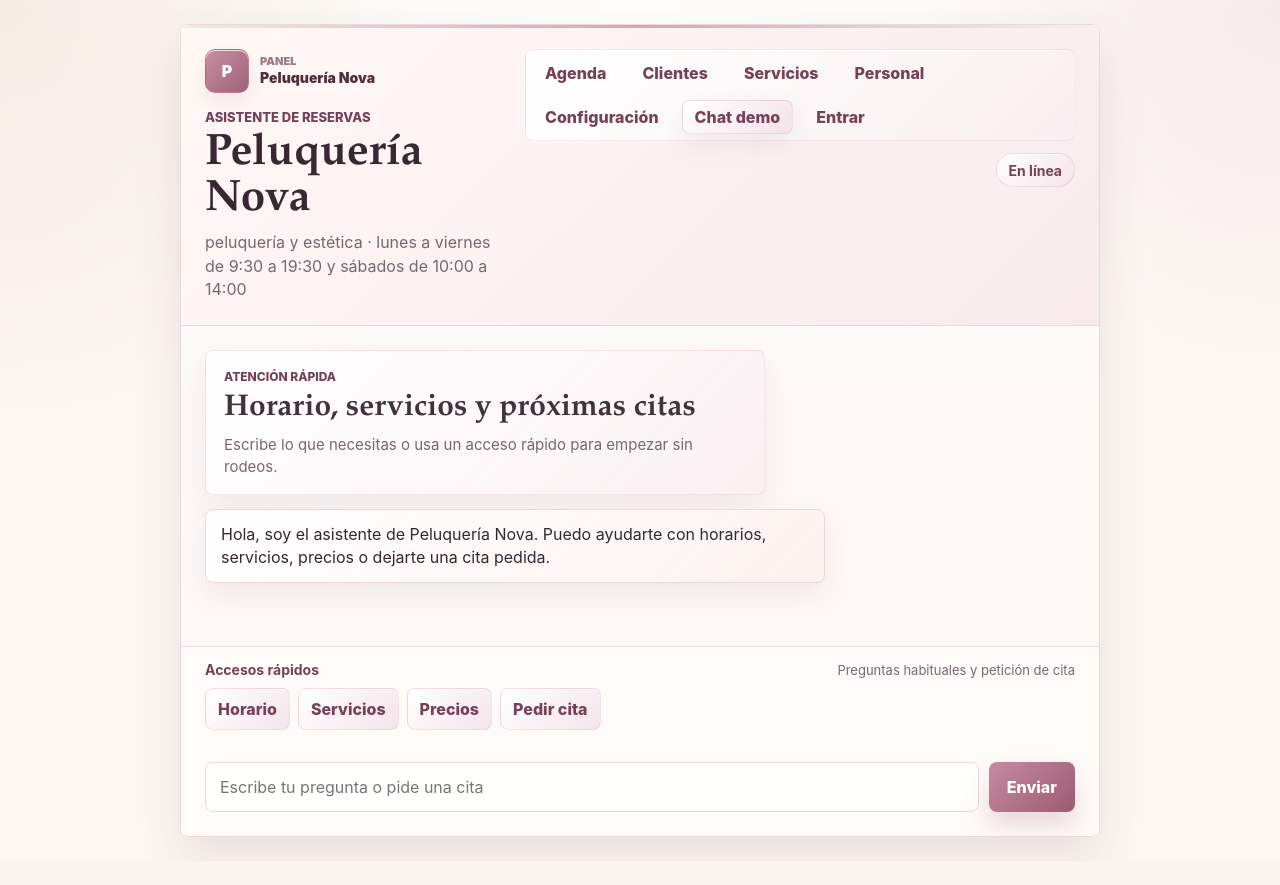
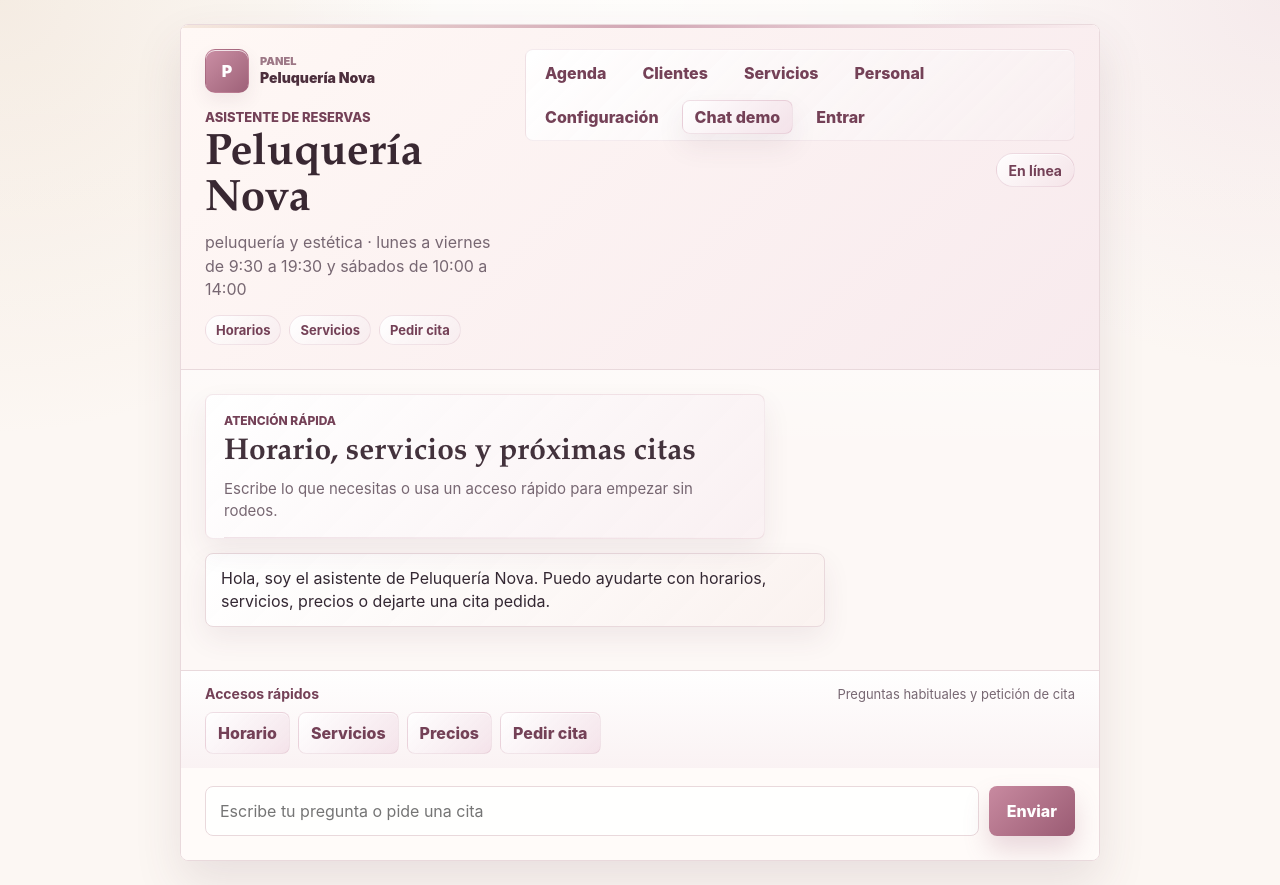
Before and after one commit to Carlosj50/nova-salon, a FastAPI app: page / in a window 1280 px wide. Before the commit the page ends 850 px from the top, so only its background shows below. Run offline with FastAPI, Linux system fonts and the light colour scheme; data comes from the database, SQL or seed files in the repository; data that the repository does not hold is empty.

Commit message:
refine login and chat entry UX

```diff
--- a/demo/static/styles.css
+++ b/demo/static/styles.css
@@ -105,6 +105,26 @@ body {
   margin-bottom: 16px;
 }
 
+.chat-capabilities {
+  display: flex;
+  flex-wrap: wrap;
+  gap: 8px;
+  margin-top: 14px;
+}
+
+.chat-capabilities span {
+  display: inline-flex;
+  align-items: center;
+  min-height: 30px;
+  padding: 0 10px;
+  border: 1px solid rgba(175, 106, 131, 0.16);
+  border-radius: 999px;
+  background: linear-gradient(135deg, rgba(255, 255, 255, 0.94), rgba(247, 236, 238, 0.9));
+  color: var(--brand-dark);
+  font-size: 13px;
+  font-weight: 700;
+}
+
 .chat-header-side {
   display: grid;
   gap: 12px;
@@ -175,6 +195,17 @@ h2,
   box-shadow: inset 0 1px 0 rgba(255, 255, 255, 0.55);
 }
 
+.chat-header-meta > a {
+  min-height: 34px;
+  display: inline-flex;
+  align-items: center;
+  padding: 0 12px;
+  border: 1px solid rgba(175, 106, 131, 0.16);
+  border-radius: 999px;
+  background: rgba(255, 255, 255, 0.84);
+  box-shadow: inset 0 1px 0 rgba(255, 255, 255, 0.58);
+}
+
 .header-actions,
 .top-nav {
   display: flex;
@@ -306,7 +337,7 @@ h2,
   display: flex;
   flex-direction: column;
   gap: 14px;
-  min-height: 320px;
+  min-height: 300px;
   padding: 24px;
   overflow-y: auto;
   background:
@@ -323,6 +354,17 @@ h2,
     linear-gradient(135deg, rgba(255, 255, 255, 0.96), rgba(249, 239, 241, 0.9)),
     var(--surface-strong);
   box-shadow: var(--shadow-soft);
+  position: relative;
+}
+
+.chat-welcome-card::after {
+  content: "";
+  position: absolute;
+  left: 18px;
+  right: 18px;
+  bottom: 0;
+  height: 1px;
+  background: linear-gradient(90deg, rgba(175, 106, 131, 0.18), rgba(255, 255, 255, 0));
 }
 
 .chat-welcome-kicker {
@@ -380,7 +422,9 @@ h2,
   gap: 8px;
   padding: 14px 24px;
   border-top: 1px solid var(--line);
-  background: var(--surface);
+  background:
+    linear-gradient(180deg, rgba(255, 255, 255, 0.88), rgba(249, 240, 242, 0.78)),
+    var(--surface);
 }
 
 .quick-actions-head {
@@ -2543,6 +2587,10 @@ dd {
     justify-content: flex-start;
   }
 
+  .chat-capabilities {
+    margin-top: 12px;
+  }
+
   .page-header,
   .detail-grid,
   .simple-grid {
--- a/demo/templates/chat.html
+++ b/demo/templates/chat.html
@@ -15,6 +15,11 @@
             <p class="eyebrow">Asistente de reservas</p>
             <h1>{{ business.name }}</h1>
             <p class="subtitle">{{ business.sector }} · {{ business.hours.summary }}</p>
+            <div class="chat-capabilities" aria-label="Qué puedes consultar aquí">
+              <span>Horarios</span>
+              <span>Servicios</span>
+              <span>Pedir cita</span>
+            </div>
           </div>
           <div class="chat-header-side">
             {% include "_nav.html" %}
--- a/demo/templates/login.html
+++ b/demo/templates/login.html
@@ -11,7 +11,7 @@
       <section class="form-panel auth-card" aria-label="Acceso al panel">
         <header class="page-header auth-header">
           <div>
-            <p class="eyebrow">Acceso interno</p>
+            <p class="eyebrow">Acceso</p>
             <div class="auth-brand-row">
               {% if business.logo_path %}
                 <img src="{{ business.logo_path }}" alt="Logo de {{ business.name }}" class="auth-brand-logo">
@@ -24,9 +24,7 @@
               </div>
             </div>
             <h1>Entrar al panel</h1>
-            <p class="subtitle">Protección simple para agenda, clientes, citas y configuración.</p>
           </div>
-          {% include "_nav.html" %}
         </header>
 
         {% if logged_out %}
```
